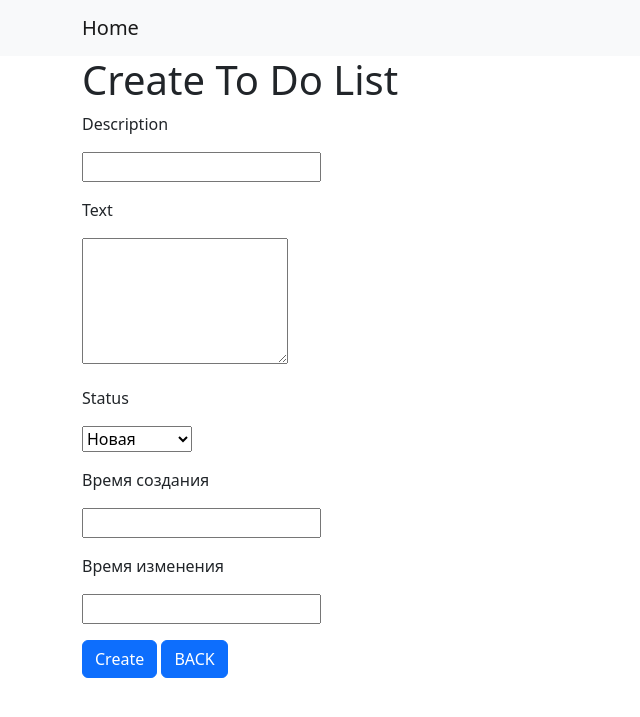
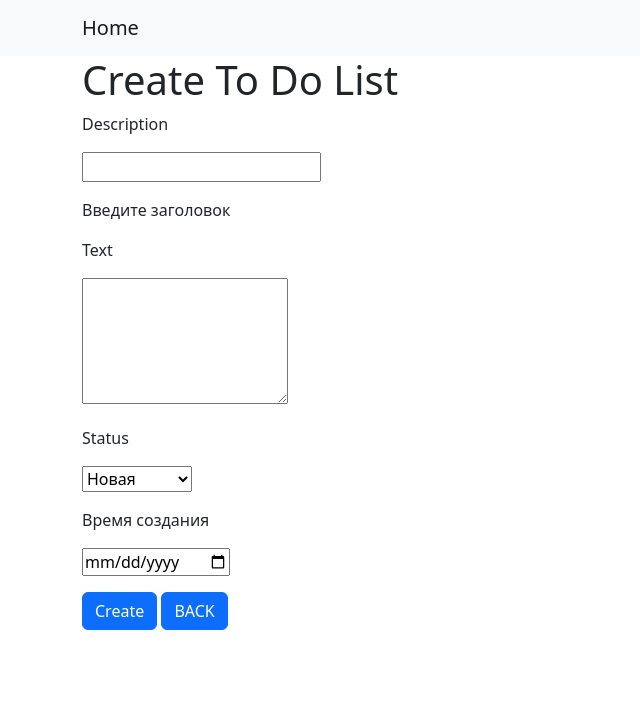
Before and after one commit to adinayusuf/homework45, a Django app: page /to_do_lists/add/ in a window 1280 px wide. Shown: the top 717 px of the page, without its empty margins (0-640 px from the left). Run offline with Django 4.2, Linux system fonts and the light colour scheme; parts of the project's set-up code (start-up, migrations or seed data) failed here and were passed over.

Commit message:
сделала миграцию webapp были изменения в моделях,добавила в forms функцию clean_date,добавила в views date

```diff
--- a/templates/ditail_view.html
+++ b/templates/ditail_view.html
@@ -12,7 +12,7 @@
             {{to_do_list.get_status_display}}
           </div>
           <div class="card-body">
-           <h5 class="card-title">{{ to_do_list.description}}</h5>
+           <h5 class="card-title">{{ to_do_list.description|upper}}</h5>
             <p class="card-text">{{to_do_list.text}}</p>
              <a href="{% url 'delete_description' to_do_list.pk %}" class="btn btn-primary">DELETE</a>
               <a href="{% url 'update' to_do_list.pk %}" class="btn btn-primary">EDIT</a>
--- a/templates/partial/form.html
+++ b/templates/partial/form.html
@@ -6,6 +6,7 @@
        <p class="text-danger">{{ error }}</p>
    {% endfor %}
    <p>{{ field }}</p>
+     <p>{{ field.help_text }}</p>
 {% endfor %}
 
 <input type="submit" value="{{ button_text }}" class="btn btn-primary"/>
--- a/webapp/forms.py
+++ b/webapp/forms.py
@@ -1,13 +1,23 @@
 from django import forms
+from django.core.exceptions import ValidationError
 from django.forms import widgets
 
 from webapp.models import STATUS_CHOICES
 
 
 class ListForm(forms.Form):
-    description = forms.CharField(max_length=100, required=True, label='Description')
+    description = forms.CharField(max_length=100, required=True, label='Description',
+                                  error_messages={"required":'Поле обязательно'},help_text="Введите заголовок")
     text = forms.CharField(max_length=3000, required=True, label='Text',
                            widget=widgets.Textarea(attrs={'cols': 20, 'rows': 5}))
-    status = forms.ChoiceField(choices=STATUS_CHOICES, label='Status')
-    date_of_completion = forms.DateField(label='Время создания')
-    update = forms.DateField(label='Время изменения')
+    status = forms.ChoiceField(choices=STATUS_CHOICES, required=True, label='Status')
+    date_of_completion = forms.DateField(label='Время создания', required=False,
+                                         widget=widgets.DateInput(attrs={"type":"date"}))
+
+
+    def clean_date_of_completion(self):
+        if self.cleaned_data.get("date_of_completion") and self.cleaned_data.get("date_of_completion") < date.today():
+            raise ValidationError("Дата публикации не должна быть раньше чем сегодня ")
+
+    def clean(self):
+        pass
--- a/webapp/models.py
+++ b/webapp/models.py
@@ -8,8 +8,8 @@ class To_do_list(models.Model):
     text = models.TextField(max_length=3000, null=True, blank=True, verbose_name='Текст')
     status = models.CharField(max_length=40, choices=STATUS_CHOICES, null=False, blank=False,
                               default=STATUS_CHOICES[0][0], verbose_name='Статус')
-    date_of_completion = models.DateField(max_length=12, blank=True, null=True, verbose_name='Время выполнения')
-    update = models.DateField(max_length=12, blank=True, null=True, auto_now=True, verbose_name='Время изменения')
+    date_of_completion = models.DateField(blank=True, null=True, verbose_name='Время выполнения')
+    update = models.DateField(blank=True, null=True, auto_now=True, verbose_name='Время изменения')
 
     def __str__(self):
         return f"{self.id}. {self.description}: {self.status}"
--- a/webapp/views.py
+++ b/webapp/views.py
@@ -30,7 +30,7 @@ def create_task(request):
             description = form.cleaned_data.get("description")
             text = form.cleaned_data.get("text")
             status = form.cleaned_data.get("status")
-            date_of_completion = form.cleaned_data.get("date_of_completion")
+            date_of_completion = form.cleaned_data.get("date_of_completion", None)
         if not date_of_completion:
             date_of_completion = None
         new_des = To_do_list.objects.create(description=description, status=status,
@@ -54,6 +54,7 @@ def update(request, pk):
             'description': list.description,
             'text': list.text,
             'status': list.status,
+            'date_of_completion': list.date_of_completion
         })
         return render(request, "update.html", {'form': form})
     else:
@@ -62,6 +63,7 @@ def update(request, pk):
             list.description = form.cleaned_data.get("description")
             list.text = form.cleaned_data.get("text")
             list.status = form.cleaned_data.get("status")
+            list.date_of_completion = form.cleaned_data.get("date_of_completion", None)
             list.save()
             return redirect("list_view", pk=list.pk)
         return render(request, "update.html", {'form': form})
```
Also changed, not shown: webapp/migrations/0009_alter_to_do_list_date_of_completion_and_more.py (added).
